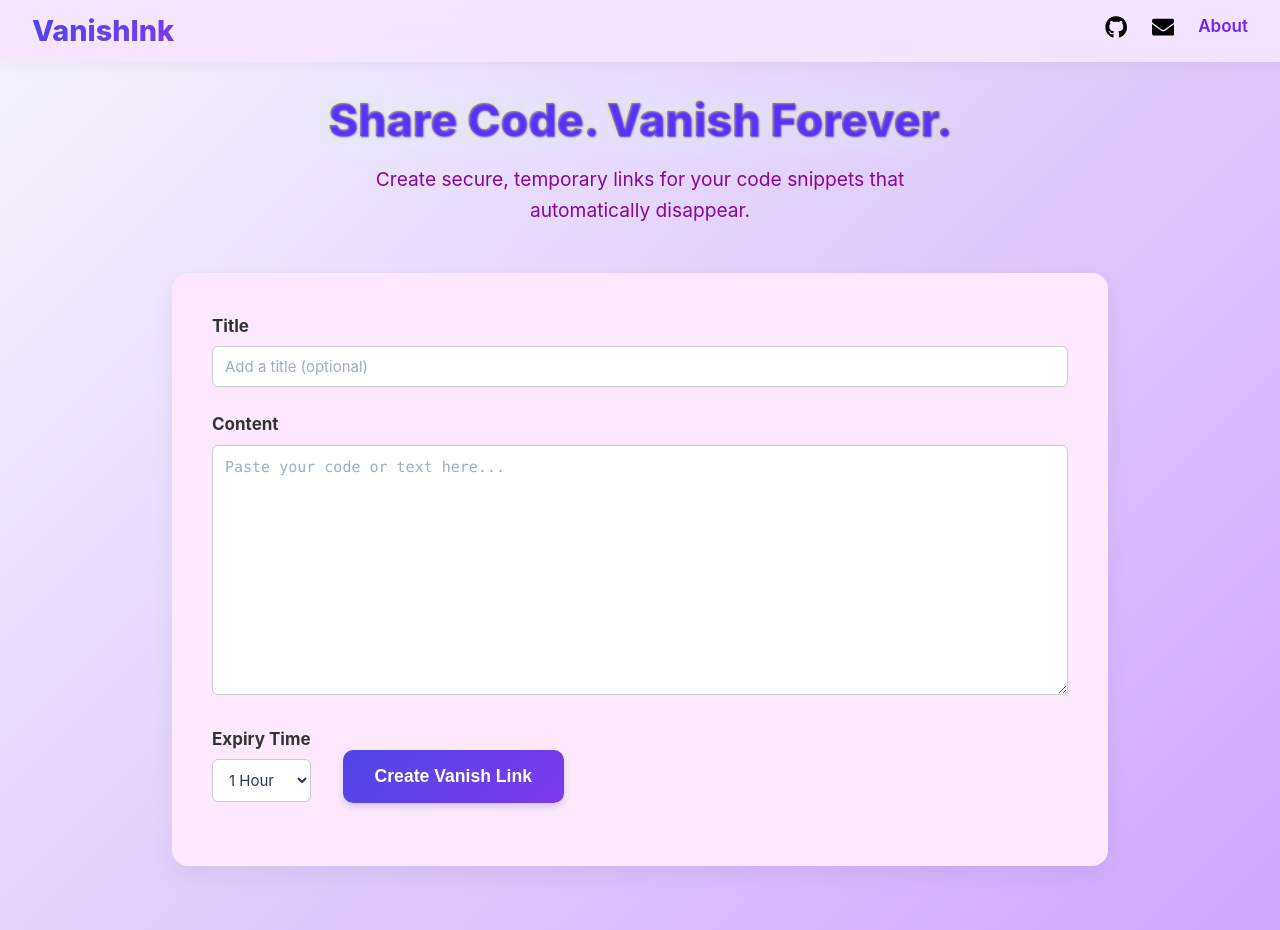
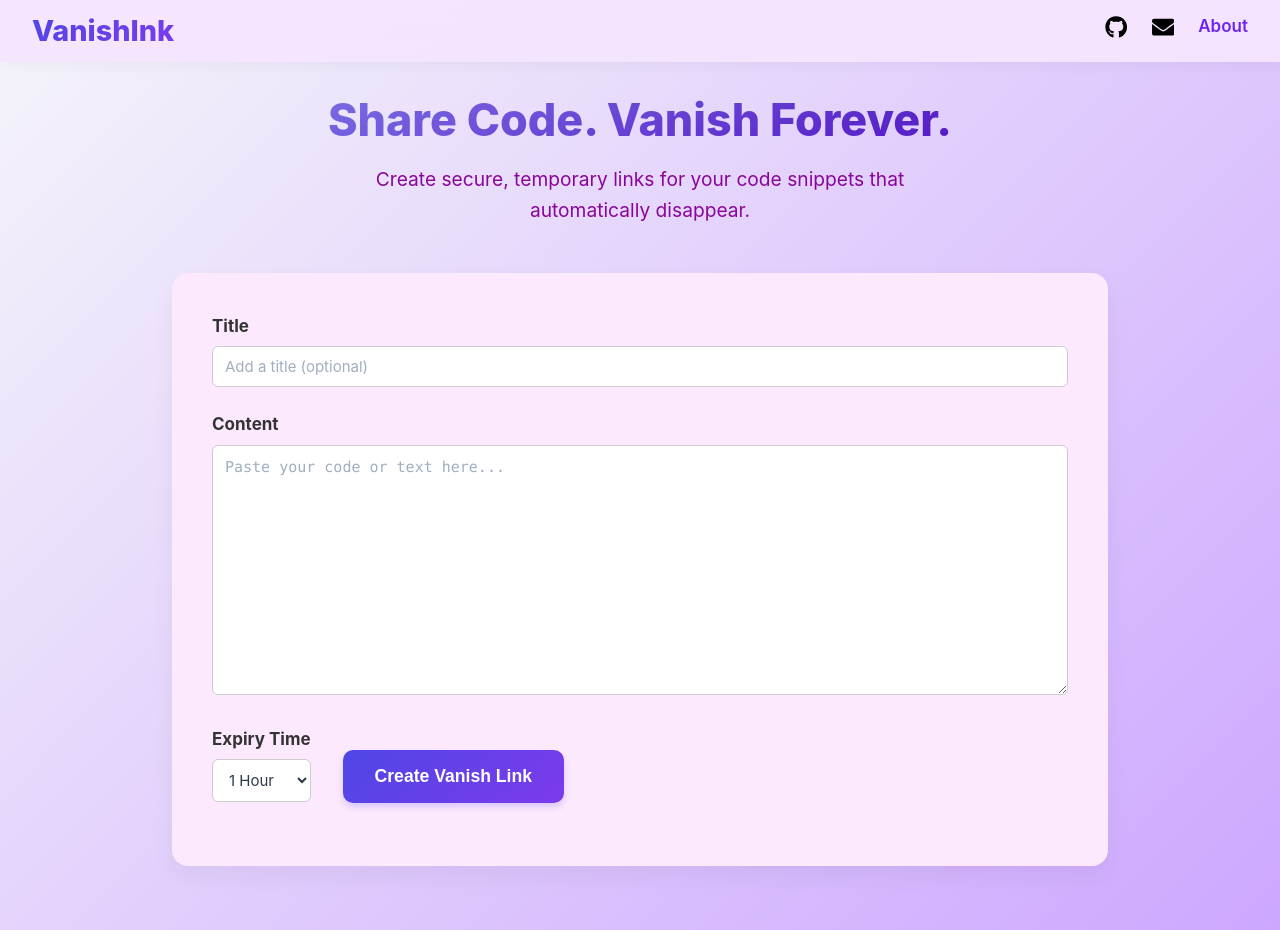
Before and after one commit to aslams2020/VanishInk-Snippets, a React (Create React App) app in the folder frontend/: page / in a window 1280 px wide. Built offline with nearby package versions, Linux system fonts and the light colour scheme.

Commit message:
Improved Styling of Form

```diff
--- a/frontend/src/App.css
+++ b/frontend/src/App.css
@@ -91,15 +91,15 @@ body {
   font-size: 2.8rem;
   font-weight: 800;
   margin-bottom: 1rem;
-  background: linear-gradient(135deg, #463def, #6515ee);
+  background: linear-gradient(160deg, #817be7, #4c09c0);
   -webkit-background-clip: text;
   -webkit-text-fill-color: transparent;
   background-clip: text;
   /* text-shadow: #ffcc00 1px 1px 30px; */
-  text-shadow:
+  /* text-shadow:
   1px 1px 2px #5732fa,
   0 0 1em rgb(217, 254, 255),
-  0 0 0.1em rgba(243, 243, 6, 0.722);
+  0 0 0.1em rgba(243, 243, 6, 0.722); */
   line-height: 1.2;
 }
 
```
